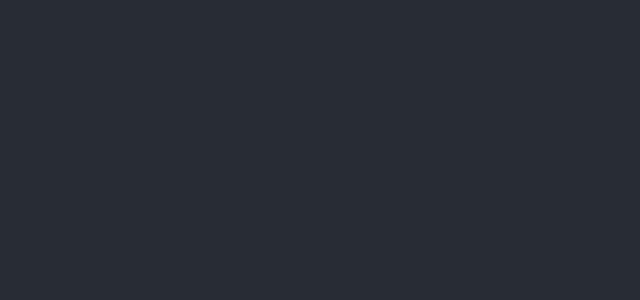
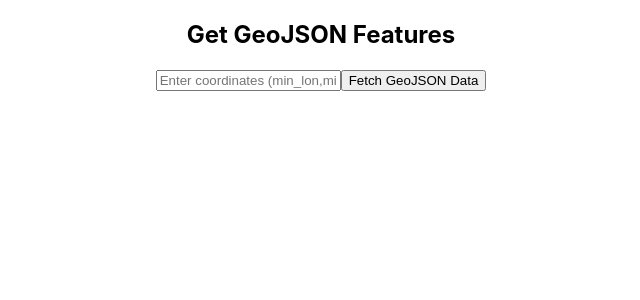
Before and after one commit to Rania-kh/geo-json-fetch, a React (Create React App) app: page / in a window 1280 px wide. Shown: the top 300 px of the page, without its empty margins (319-959 px from the left). Built offline with nearby package versions, Linux system fonts and the light colour scheme.

Commit message:
add axios and osmtogeojson and add geolocation box

```diff
--- a/package.json
+++ b/package.json
@@ -10,6 +10,8 @@
     "@types/node": "^16.18.67",
     "@types/react": "^18.2.41",
     "@types/react-dom": "^18.2.17",
+    "axios": "^1.6.2",
+    "osmtogeojson": "^3.0.0-beta.5",
     "react": "^18.2.0",
     "react-dom": "^18.2.0",
     "react-scripts": "5.0.1",
--- a/src/App.tsx
+++ b/src/App.tsx
@@ -1,10 +1,10 @@
 import './App.css';
+import GeolocationBox from './components/GeolocationBox';
 
 function App() {
   return (
     <div className="App">
-      <header className="App-header">
-      </header>
+      <GeolocationBox />
     </div>
   );
 }
--- /dev/null
+++ b/src/components/GeolocationBox.tsx
@@ -0,0 +1,45 @@
+import axios from "axios";
+import { FeatureCollection, GeoJsonProperties, Geometry } from "geojson";
+import osmtogeojson from "osmtogeojson";
+import React, { useState } from "react";
+
+function GeolocationBox() {
+    const [coordinates, setCoordinates] = useState("");
+    const [geoJSONData, setGeoJSONData] = useState<FeatureCollection<Geometry, GeoJsonProperties> | null>(
+        null
+    );
+
+    const handleCoordinatesChange = (event: React.ChangeEvent<HTMLInputElement>) => {
+        setCoordinates(event.target.value);
+    };
+
+    const fetchGeoJSONData = async () => {
+        try {
+            const response = await axios.get(
+                `https://www.openstreetmap.org/api/0.6/map?bbox=${coordinates}`
+            );
+            const osmData = response.data;
+
+            const geoJSONData = osmtogeojson(osmData) as FeatureCollection<Geometry, GeoJsonProperties>;
+            setGeoJSONData(geoJSONData);
+        } catch (error) {
+            console.error(error);
+        }
+    };
+
+    return (
+        <div>
+            <h2>Get GeoJSON Features</h2>
+            <input
+                type="text"
+                value={coordinates}
+                onChange={handleCoordinatesChange}
+                placeholder="Enter coordinates (min_lon,min_lat,max_lon,max_lat)"
+            />
+            <button onClick={fetchGeoJSONData}>Fetch GeoJSON Data</button>
+            {geoJSONData && <pre>{JSON.stringify(geoJSONData, null, 2)}</pre>}
+        </div>
+    );
+}
+
+export default GeolocationBox;
```
Also changed, not shown: 2 other files (tests, documents, lock files or other folders).
